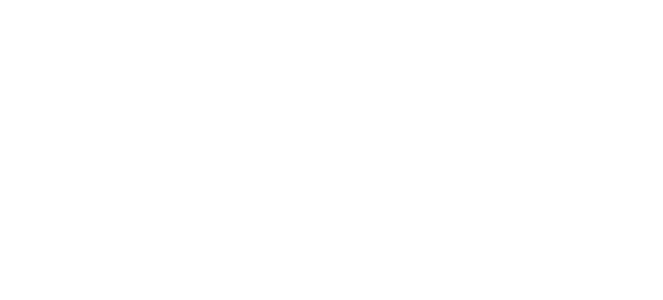
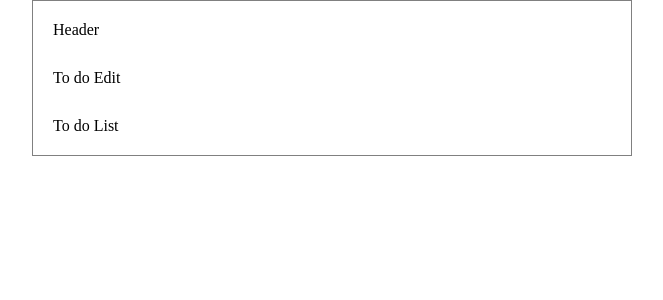
Before and after one commit to pgyseven/react-todolistex2024, a React (Create React App) app: page / in a window 1280 px wide. Shown: the top 300 px of the page, without its empty margins (308-971 px from the left). Built offline with nearby package versions, Linux system fonts and the light colour scheme.

Commit message:
feat: 기본레이아웃 + css 작성

```diff
--- a/src/App.css
+++ b/src/App.css
@@ -1,38 +1,12 @@
 .App {
-  text-align: center;
-}
+  max-width: 600px;
+  width: 100%;
+  margin: 0 auto;
+  box-sizing: border-box;
+  padding: 20px;
+  border: 1px solid gray;
 
-.App-logo {
-  height: 40vmin;
-  pointer-events: none;
-}
-
-@media (prefers-reduced-motion: no-preference) {
-  .App-logo {
-    animation: App-logo-spin infinite 20s linear;
-  }
-}
-
-.App-header {
-  background-color: #282c34;
-  min-height: 100vh;
   display: flex;
   flex-direction: column;
-  align-items: center;
-  justify-content: center;
-  font-size: calc(10px + 2vmin);
-  color: white;
+  gap: 30px;
 }
-
-.App-link {
-  color: #61dafb;
-}
-
-@keyframes App-logo-spin {
-  from {
-    transform: rotate(0deg);
-  }
-  to {
-    transform: rotate(360deg);
-  }
-}
--- a/src/App.js
+++ b/src/App.js
@@ -1,7 +1,13 @@
 import './App.css';
 
 function App() {
-  return <div className="App"></div>;
+  return (
+    <div className="App">
+      <div>Header</div>
+      <div>To do Edit</div>
+      <div>To do List</div>
+    </div>
+  );
 }
 
 export default App;
--- a/src/index.css
+++ b/src/index.css
@@ -1,13 +1,6 @@
 body {
   margin: 0;
-  font-family: -apple-system, BlinkMacSystemFont, 'Segoe UI', 'Roboto', 'Oxygen',
-    'Ubuntu', 'Cantarell', 'Fira Sans', 'Droid Sans', 'Helvetica Neue',
-    sans-serif;
-  -webkit-font-smoothing: antialiased;
-  -moz-osx-font-smoothing: grayscale;
+
+  /* -webkit-font-smoothing: antialiased; 크롬에서 쓰는 웹브라우저
+  -moz-osx-font-smoothing: grayscale; 맥에서 쓰는 웹브라우저  이 두가지는 font-smoothing이 없다  그속성이 없는경우 대체하려라 라는 것 */
 }
-
-code {
-  font-family: source-code-pro, Menlo, Monaco, Consolas, 'Courier New',
-    monospace;
-}
```
